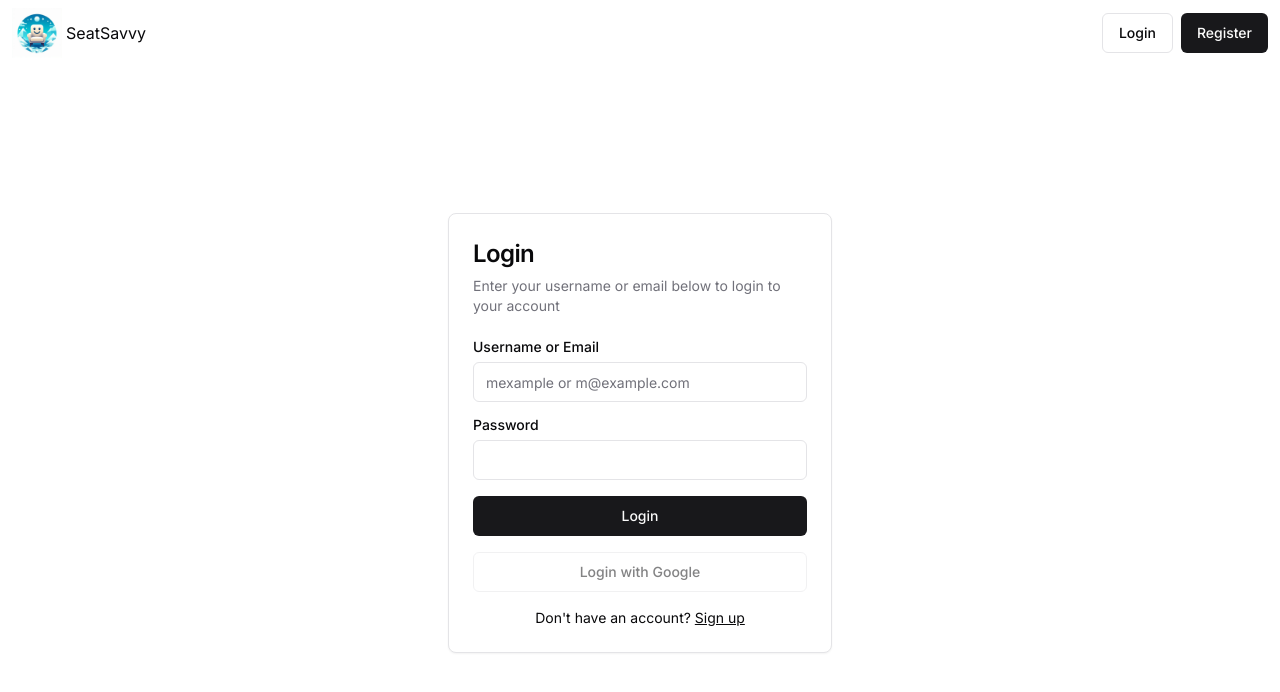
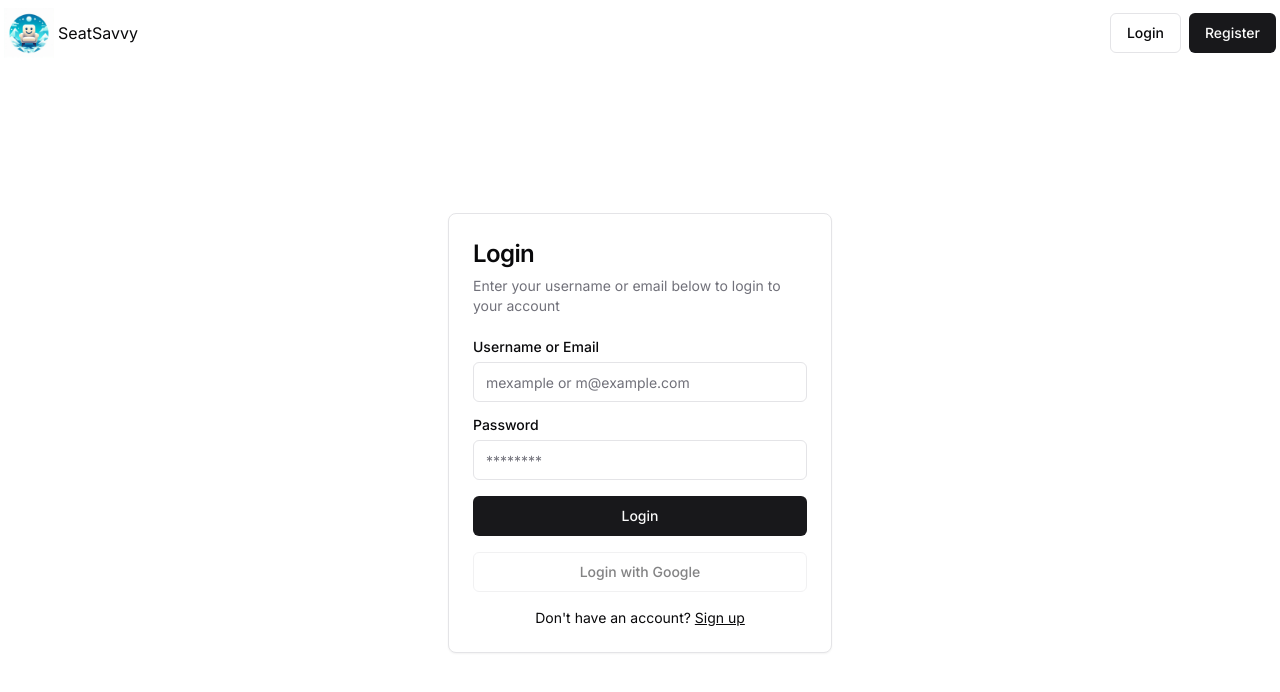
Before and after one commit to GenieWizards/SeatSavvy, a Next.js app in the folder apps/web/: page /login in a window 1280 px wide. Shown: the top 692 px of the page. Built offline with nearby package versions, Linux system fonts and the light colour scheme.

Commit message:
chore(auth): add placeholder for login password input field🛂

```diff
--- a/apps/web/src/features/auth/components/login.tsx
+++ b/apps/web/src/features/auth/components/login.tsx
@@ -40,7 +40,12 @@ export function LoginForm() {
               <div className="flex items-center">
                 <Label htmlFor="password">Password</Label>
               </div>
-              <Input id="password" type="password" required />
+              <Input
+                id="password"
+                type="password"
+                placeholder="********"
+                required
+              />
             </div>
             <Button type="submit" className="w-full">
               Login
--- a/apps/web/src/features/nav/components/header.tsx
+++ b/apps/web/src/features/nav/components/header.tsx
@@ -7,7 +7,7 @@ import { Container } from "@/components/ui/container";
 export const Header = () => {
   return (
     <Container>
-      <nav className="flex items-center justify-between p-2">
+      <nav className="flex items-center justify-between py-2">
         <Link href="/" className="flex items-center justify-center gap-1">
           <Image
             alt="Seat Savvy Logo"
```
